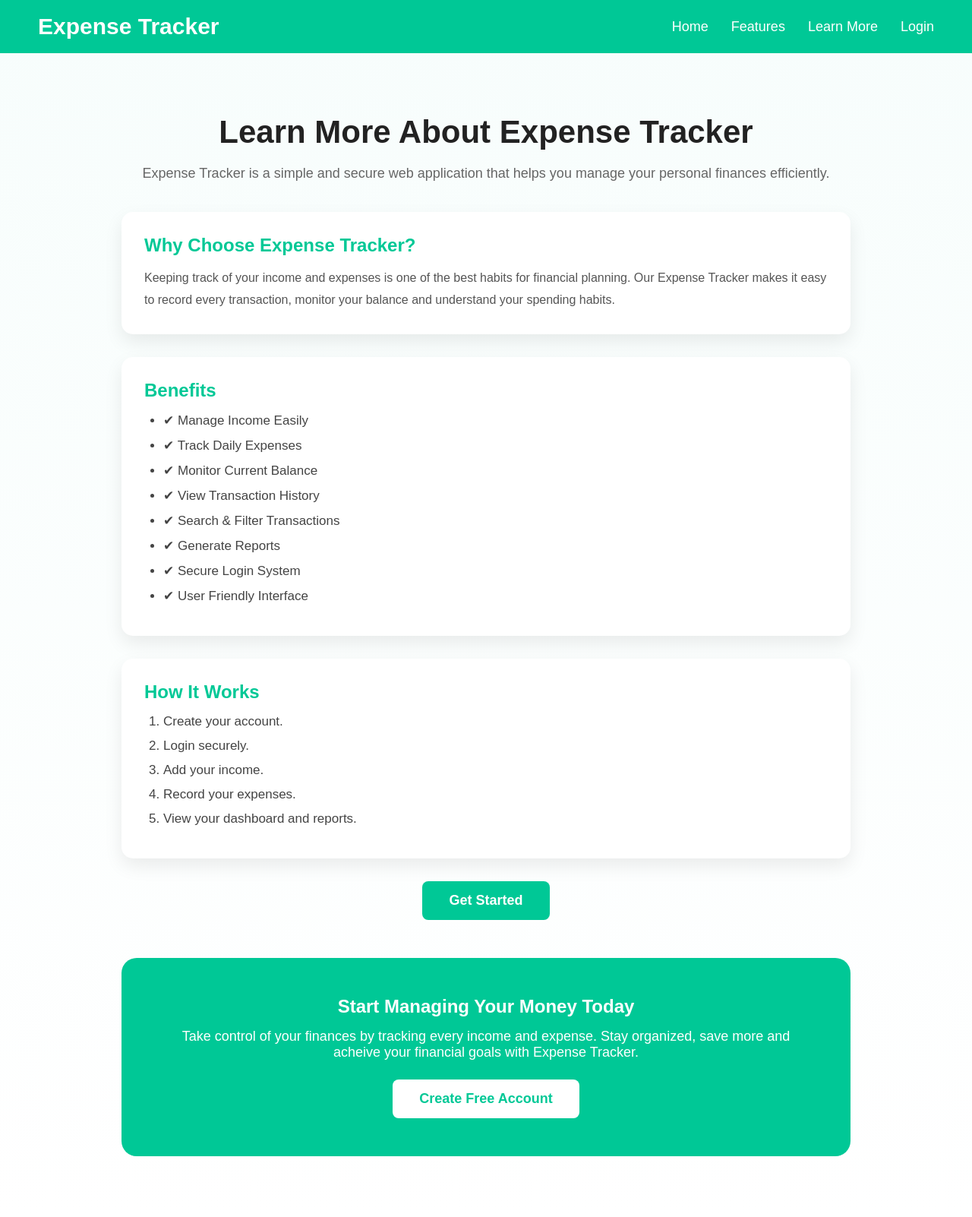
After one commit to saif-ai-dev/Expense_Tracker, a Flask app: page /learn_more in a window 1280 px wide. The commit adds this page. Shown: the whole page at 76% size. Run offline with Flask 3, Linux system fonts and the light colour scheme.

Commit message:
Added Features page, Learn More page Improved dashboard UI

```diff
--- a/app.py
+++ b/app.py
@@ -34,6 +34,14 @@ CREATE TABLE IF NOT EXISTS transactions(
 @app.route("/")
 def home():
     return render_template("home.html")
+
+@app.route("/features")
+def features():
+    return render_template("features.html")
+
+@app.route("/learn_more")
+def learn_more():
+    return render_template("learn_more.html")
 
 @app.route("/dashboard")
 def dashboard():
@@ -86,6 +94,30 @@ def add_income():
         return redirect(url_for("dashboard"))
 
     return render_template("add_income.html")
+
+@app.route("/add_expense", methods=["GET", "POST"])
+def add_expense():
+
+    if request.method == "POST":
+        category = request.form["category"]
+        amount = request.form["amount"]
+        description = request.form["description"]
+
+        conn = sqlite3.connect("Expense_Tracker.db")
+        cursor = conn.cursor()
+
+        cursor.execute("""
+            INSERT INTO transactions (user_id, type, amount, category, description)
+            VALUES (?, ?, ?, ?, ?)
+        """, (1, "Expense", amount, category, description))
+
+        conn.commit()
+        conn.close()
+
+        flash("Expense Added Successfully!")
+        return redirect(url_for("dashboard"))
+
+    return render_template("add_expense.html")
 
 @app.route("/login", methods=["GET", "POST"])
 def login():
--- a/static/css/style.css
+++ b/static/css/style.css
@@ -149,3 +149,149 @@ nav ul li a:hover{
     text-decoration:none;
     font-weight:bold;
 }
+
+.features-section{
+    max-width:1000px;
+    margin:80px auto;
+    text-align:center;
+    padding:20px;
+}
+
+.features-section h1{
+    font-size:48px;
+    color:#222;
+    margin-bottom:15px;
+}
+
+.features-section p{
+    color:#666;
+    font-size:18px;
+    margin-bottom:50px;
+}
+
+.feature-grid{
+    display:grid;
+    grid-template-columns:repeat(auto-fit,minmax(220px,1fr));
+    gap:25px;
+}
+
+.feature-card{
+    background:white;
+    padding:30px;
+    border-radius:15px;
+    box-shadow:0 8px 20px rgba(0,0,0,0.1);
+    transition:.3s;
+}
+
+.feature-card:hover{
+    transform:translateY(-8px);
+    box-shadow:0 15px 30px rgba(0,0,0,.15);
+}
+
+.feature-card h3{
+    color:#00c896;
+    margin-bottom:15px;
+}
+
+.feature-card p{
+    color:#555;
+    font-size:16px;
+}
+
+.learn-more{
+    max-width:1000px;
+    margin:60px auto;
+    padding:20px;
+    text-align:center;
+}
+
+.learn-more h1{
+    font-size:42px;
+    color:#222;
+    margin-bottom:20px;
+}
+
+.learn-more .intro{
+    font-size:18px;
+    color:#666;
+    margin-bottom:40px;
+}
+
+.info-box{
+    background:white;
+    padding:30px;
+    margin-bottom:30px;
+    border-radius:15px;
+    box-shadow:0 10px 25px rgba(0,0,0,0.08);
+    text-align:left;
+}
+
+.info-box h2{
+    color:#00c896;
+    margin-bottom:15px;
+}
+
+.info-box p{
+    color:#555;
+    line-height:1.8;
+}
+
+.info-box ul,
+.info-box ol{
+    padding-left:25px;
+}
+
+.info-box li{
+    margin:12px 0;
+    color:#444;
+    font-size:17px;
+}
+
+.cta-box{
+    background:#00c896;
+    color:white;
+    padding:50px;
+    border-radius:20px;
+    text-align:center;
+    margin-top:50px;
+}
+
+.cta-box h2{
+    color:white;
+    margin-bottom:15px;
+}
+
+.cta-box p{
+    color:white;
+    font-size:18px;
+    margin-bottom:25px;
+}
+
+.cta-box .primary-btn{
+    background:white;
+    color:#00c896;
+}
+
+.cta-box .primary-btn:hover{
+    background:#f5f5f5;
+}
+
+.dashboard-btn{
+    display:inline-block;
+    width: 100%;
+    background:#00c896;
+    color:white;
+    text-decoration:none;
+    padding:15px;
+    border-radius:10px;
+    margin: 12px 0;
+    font-size:18px;
+    font-weight:bold;
+    transition:0.3s;
+    cursor: pointer;
+}
+
+.dashboard-btn:hover{
+    background:#009e78;
+    transform:translateY(-3px);
+}
--- /dev/null
+++ b/templates/learn_more.html
@@ -0,0 +1,94 @@
+<!DOCTYPE html>
+<html lang="en">
+<head>
+    <meta charset="UTF-8">
+    <meta name="viewport" content="width=device-width, initial-scale=1.0">
+    <title>Learn More | Expense Tracker</title>
+
+    <link rel="stylesheet"
+    href="{{ url_for('static', filename='css/style.css') }}">
+</head>
+
+<body>
+
+    <nav>
+        <h2>Expense Tracker</h2>
+
+        <ul>
+            <li><a href="/">Home</a></li>
+            <li><a href="/features">Features</a></li>
+            <li><a href="/learn_more">Learn More</a></li>
+            <li><a href="/login">Login</a></li>
+        </ul>
+    </nav>
+
+    <section class="learn-more">
+
+        <h1>Learn More About Expense Tracker</h1>
+
+        <p class="intro">
+            Expense Tracker is a simple and secure web application
+            that helps you manage your personal finances efficiently.
+        </p>
+
+        <div class="info-box">
+
+            <h2>Why Choose Expense Tracker?</h2>
+
+            <p>
+                Keeping track of your income and expenses is one of
+                the best habits for financial planning.
+                Our Expense Tracker makes it easy to record every
+                transaction, monitor your balance and understand
+                your spending habits.
+            </p>
+
+        </div>
+
+        <div class="info-box">
+
+            <h2>Benefits</h2>
+
+            <ul>
+                <li>✔ Manage Income Easily</li>
+                <li>✔ Track Daily Expenses</li>
+                <li>✔ Monitor Current Balance</li>
+                <li>✔ View Transaction History</li>
+                <li>✔ Search & Filter Transactions</li>
+                <li>✔ Generate Reports</li>
+                <li>✔ Secure Login System</li>
+                <li>✔ User Friendly Interface</li>
+            </ul>
+
+        </div>
+
+        <div class="info-box">
+
+            <h2>How It Works</h2>
+
+            <ol>
+                <li>Create your account.</li>
+                <li>Login securely.</li>
+                <li>Add your income.</li>
+                <li>Record your expenses.</li>
+                <li>View your dashboard and reports.</li>
+            </ol>
+
+        </div>
+
+        <a href="/login" class="primary-btn">
+            Get Started
+        </a>
+
+        <div class="cta-box">
+
+            <h2>Start Managing Your Money Today</h2>
+            <p>Take control of your finances by tracking every income and expense. Stay organized, save more and acheive your financial goals with Expense Tracker.</p>
+
+            <a href="/register" class="primary-btn">
+                Create Free Account
+            </a>
+    </section>
+
+</body>
+</html>
```
Also changed, not shown: templates/add_expense.html (added, +38 -0 lines), templates/dashboard.html (+13 -6 lines), templates/features.html (added, +74 -0 lines), templates/home.html (+4 -4 lines), Expense_Tracker.db.
